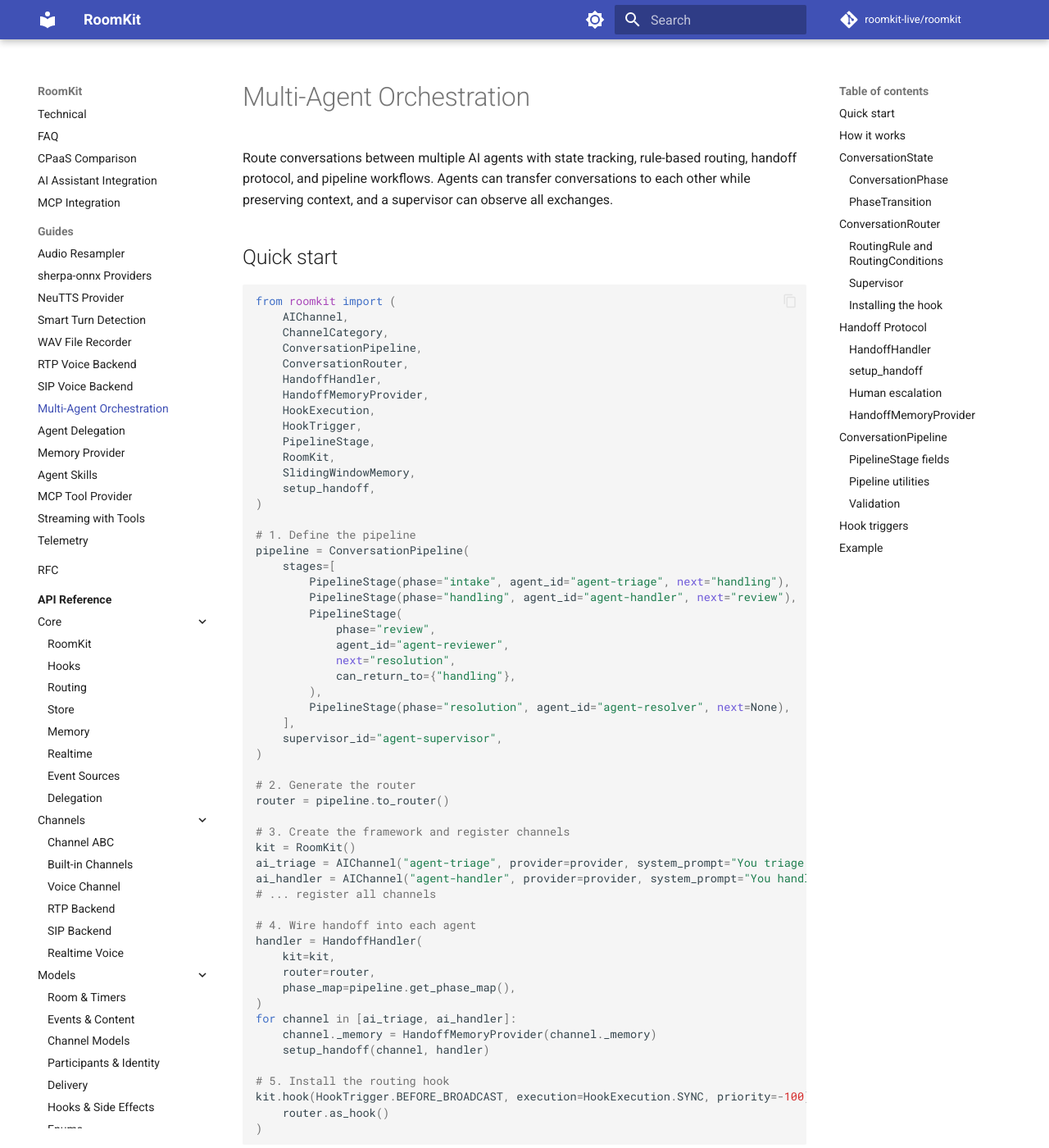
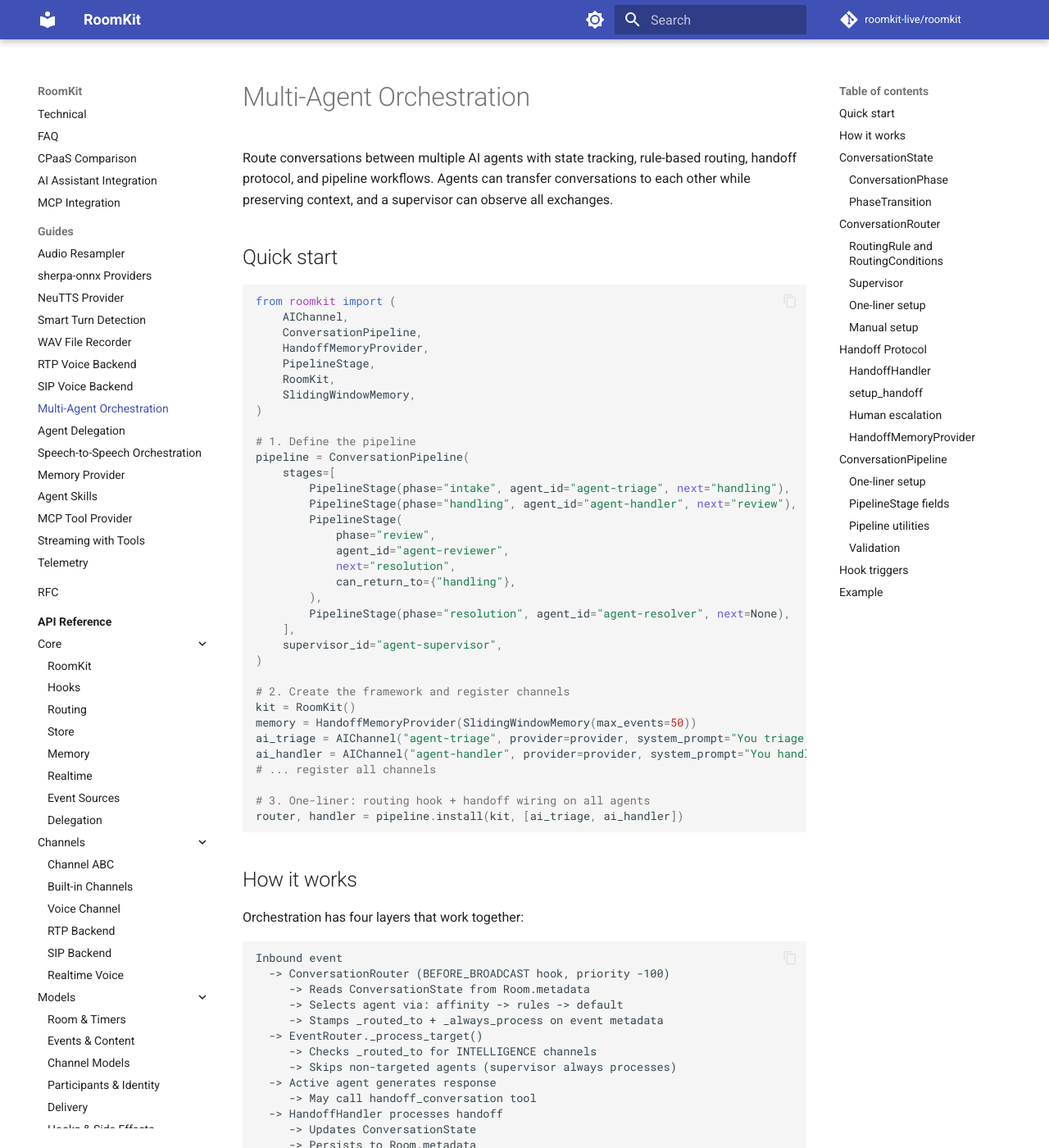
Before and after one commit to roomkit-live/roomkit-docs, an MkDocs documentation site: the page built from docs/guides/orchestration.md, in a window 1280 px wide and 1400 px high. Shown: the whole window at 82% size. Built offline with MkDocs 1.6.1 and Material for MkDocs 9.7.7, drawn with Linux system fonts in a browser that asks for light colours; comment, search, counter and statistics services are not loaded; some of the changed text lies outside the part shown.

Commit message:
Add speech-to-speech orchestration guide and simplify orchestration setup
- Add realtime-orchestration.md guide
- Simplify orchestration.md with one-liner pipeline.install() API
- Add nav entry for Speech-to-Speech Orchestration

Co-Authored-By: Claude Opus 4.6 <noreply@anthropic.com>

````diff
--- a/docs/guides/orchestration.md
+++ b/docs/guides/orchestration.md
@@ -7,17 +7,11 @@ Route conversations between multiple AI agents with state tracking, rule-based r
 ```python
 from roomkit import (
     AIChannel,
-    ChannelCategory,
     ConversationPipeline,
-    ConversationRouter,
-    HandoffHandler,
     HandoffMemoryProvider,
-    HookExecution,
-    HookTrigger,
     PipelineStage,
     RoomKit,
     SlidingWindowMemory,
-    setup_handoff,
 )
 
 # 1. Define the pipeline
@@ -36,29 +30,15 @@ pipeline = ConversationPipeline(
     supervisor_id="agent-supervisor",
 )
 
-# 2. Generate the router
-router = pipeline.to_router()
-
-# 3. Create the framework and register channels
+# 2. Create the framework and register channels
 kit = RoomKit()
-ai_triage = AIChannel("agent-triage", provider=provider, system_prompt="You triage requests.")
-ai_handler = AIChannel("agent-handler", provider=provider, system_prompt="You handle requests.")
+memory = HandoffMemoryProvider(SlidingWindowMemory(max_events=50))
+ai_triage = AIChannel("agent-triage", provider=provider, system_prompt="You triage.", memory=memory)
+ai_handler = AIChannel("agent-handler", provider=provider, system_prompt="You handle.", memory=memory)
 # ... register all channels
 
-# 4. Wire handoff into each agent
-handler = HandoffHandler(
-    kit=kit,
-    router=router,
-    phase_map=pipeline.get_phase_map(),
-)
-for channel in [ai_triage, ai_handler]:
-    channel._memory = HandoffMemoryProvider(channel._memory)
-    setup_handoff(channel, handler)
-
-# 5. Install the routing hook
-kit.hook(HookTrigger.BEFORE_BROADCAST, execution=HookExecution.SYNC, priority=-100)(
-    router.as_hook()
-)
+# 3. One-liner: routing hook + handoff wiring on all agents
+router, handler = pipeline.install(kit, [ai_triage, ai_handler])
 ```
 
 ## How it works
@@ -183,7 +163,22 @@ All conditions within a rule are ANDed. Available condition fields:
 
 The `supervisor_id` agent always receives events regardless of routing. Use this for oversight, logging, or intervention.
 
-### Installing the hook
+### One-liner setup
+
+Use `router.install()` to register the hook and wire handoff on all agents in one call:
+
+```python
+handler = router.install(
+    kit,
+    [ai_triage, ai_billing, ai_tech],
+    agent_aliases={"billing": "agent-billing"},
+    phase_map={"agent-billing": "handling"},
+)
+```
+
+### Manual setup
+
+For full control, register the hook and handoff separately:
 
 ```python
 kit.hook(HookTrigger.BEFORE_BROADCAST, execution=HookExecution.SYNC, priority=-100)(
@@ -296,6 +291,16 @@ pipeline = ConversationPipeline(
 router = pipeline.to_router()
 ```
 
+### One-liner setup
+
+Use `pipeline.install()` to generate the router, register the hook, and wire handoff on all agents:
+
+```python
+router, handler = pipeline.install(kit, [ai_triage, ai_handler, ai_reviewer])
+```
+
+You can pass `agent_aliases` and `hook_priority` as keyword arguments. The handler is created with `phase_map` and `allowed_transitions` derived from the pipeline stages automatically.
+
 ### PipelineStage fields
 
 | Field | Type | Description |
--- a/mkdocs.yml
+++ b/mkdocs.yml
@@ -77,6 +77,7 @@ nav:
       - SIP Voice Backend: guides/sip-backend.md
       - Multi-Agent Orchestration: guides/orchestration.md
       - Agent Delegation: guides/agent-delegation.md
+      - Speech-to-Speech Orchestration: guides/realtime-orchestration.md
       - Memory Provider: guides/memory-provider.md
       - Agent Skills: guides/agent-skills.md
       - MCP Tool Provider: guides/mcp-tool-provider.md
````
Also changed, not shown: docs/guides/realtime-orchestration.md (added, +270 -0 lines).
